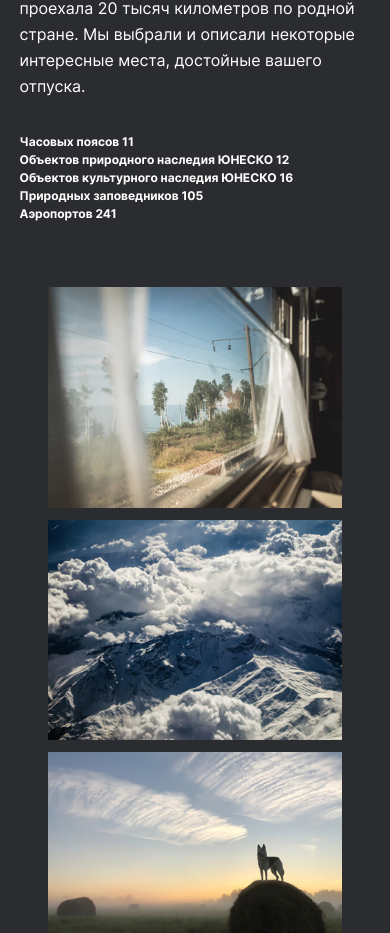
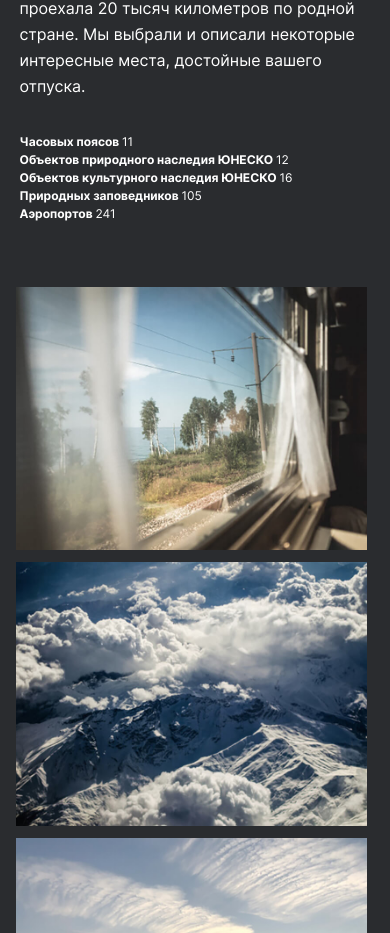
Before and after one commit to gutmalina/russian-travel, a plain HTML site: page index.html in a window 390 px wide. Shown: the part 1077-2010 px from the top of the page. Drawn offline with Linux system fonts and the light colour scheme.

Commit message:
project3-review3

```diff
--- /dev/null
+++ b/bloks/intro/__list/_span_accent/intro__list_span_accent.css
@@ -0,0 +1,3 @@
+.intro__list_span_accent {
+  font-weight: normal;
+}
--- a/bloks/intro/__list/intro__list.css
+++ b/bloks/intro/__list/intro__list.css
@@ -1,6 +1,5 @@
 .intro__list {
   max-width: 100%;
-  min-height: 90px;
   margin-top: 0;
   margin-bottom: 0;
   padding-left: 0;
--- a/bloks/photo-grid/photo-grid.css
+++ b/bloks/photo-grid/photo-grid.css
@@ -17,7 +17,7 @@
     grid-template-columns: repeat(2, 1fr);
     gap: 16px;
     max-width: calc(100% - 48px);
-    margin-bottom: 88px;
+    margin: 0 24px 88px;
   }
 }
 @media screen and (max-width: 767px) {
@@ -25,6 +25,6 @@
     grid-template-columns: repeat(1, 1fr);
     gap: 12px;
     max-width: 90%;
-    margin-bottom: 64px;
+    margin: 0 16px 64px;
   }
 }
--- a/index.html
+++ b/index.html
@@ -29,11 +29,11 @@
         <h2 class="intro__title">Чего мы там не видели?</h2>
         <p class="intro__text">По опросам ВЦИОМ, 95% россиян мечтают куда-нибудь поехать, но только 36% планируют провести отпуск в родной стране. Мол, чего мы тут, дома, не видели? На самом деле, Россия — это целая вселенная с ласковым морем юга, густыми лесами Саян и суровыми льдами плато Путорана. А ещё увидеть все эти красоты можно без миллионов на счету, загранпаспорта и многочасовых перелетов. Как, например, Вера Башмакова — смелая молодая мама, которая взяла в охапку троих детей, усадила их в свою «Ладу» и проехала 20 тысяч километров по родной стране. Мы выбрали и описали некоторые интересные места, достойные вашего отпуска.</p>
         <ul class="intro__list">
-          <li>Часовых поясов 11</li>
-          <li>Объектов природного наследия ЮНЕСКО 12</li>
-          <li>Объектов культурного наследия ЮНЕСКО 16</li>
-          <li>Природных заповедников 105</li>
-          <li>Аэропортов 241</li>
+          <li>Часовых поясов <span class="intro__list_span_accent">11</span></li>
+          <li>Объектов природного наследия ЮНЕСКО <span class="intro__list_span_accent">12</span></li>
+          <li>Объектов культурного наследия ЮНЕСКО <span class="intro__list_span_accent">16</span></li>
+          <li>Природных заповедников <span class="intro__list_span_accent">105</span></li>
+          <li>Аэропортов <span class="intro__list_span_accent">241</span></li>
         </ul>
       </section>
       <section class="photo-grid">
--- a/pages/index.css
+++ b/pages/index.css
@@ -17,6 +17,7 @@
 @import url(../bloks/intro/__title/intro__title.css);
 @import url(../bloks/intro/__text/intro__text.css);
 @import url(../bloks/intro/__list/intro__list.css);
+@import url(../bloks/intro/__list/_span_accent/intro__list_span_accent.css);
 @import url(../bloks/photo-grid/photo-grid.css);
 @import url(../bloks/photo-grid/__item/photo-grid__item.css);
 @import url(../bloks/places/places.css);
```
